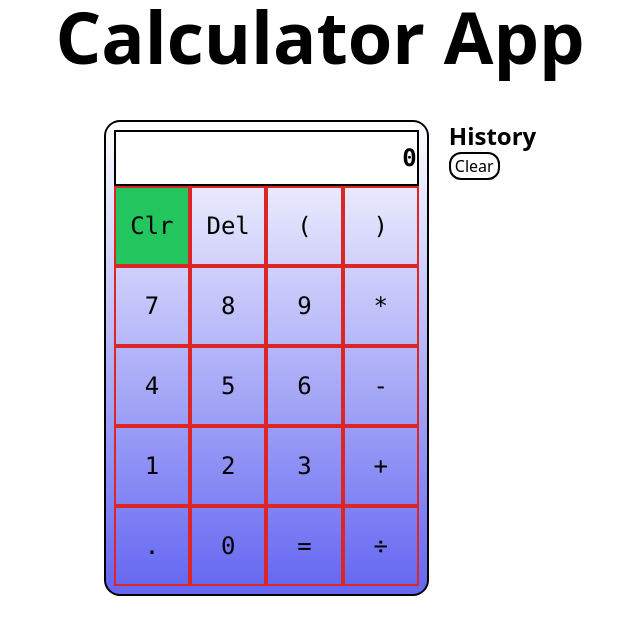
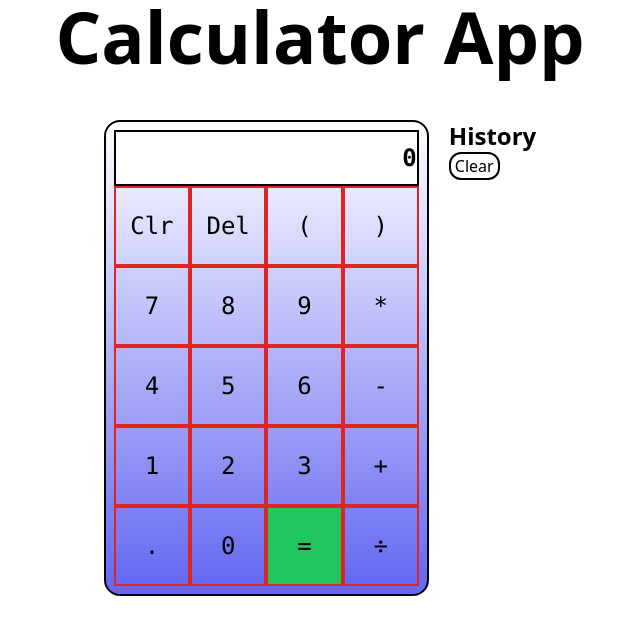
Before and after one commit to LForchini/CalculatorPT, a React (Create React App) app: page / in a window 1280 px wide. Shown: the top 634 px of the page, without its empty margins (320-960 px from the left). Built offline with nearby package versions, Linux system fonts and the light colour scheme.

Commit message:
Changed equals button colour

```diff
--- a/src/App.js
+++ b/src/App.js
@@ -29,7 +29,6 @@ function App() {
           {/* Buttons */}
           <div className="grid justify-center items-center grid-cols-4 w-auto ">
             <InputButtons
-              className="bg-green-500"
               onClick={() => {
                 setExpr("0");
                 setClearNext(true);
@@ -169,6 +168,7 @@ function App() {
               label="0"
             />
             <InputButtons
+              className="bg-green-500"
               onClick={() => {
                 Evaluate(expr, setExpr, setHistory, ans, setAns);
                 setClearNext(true);
```
